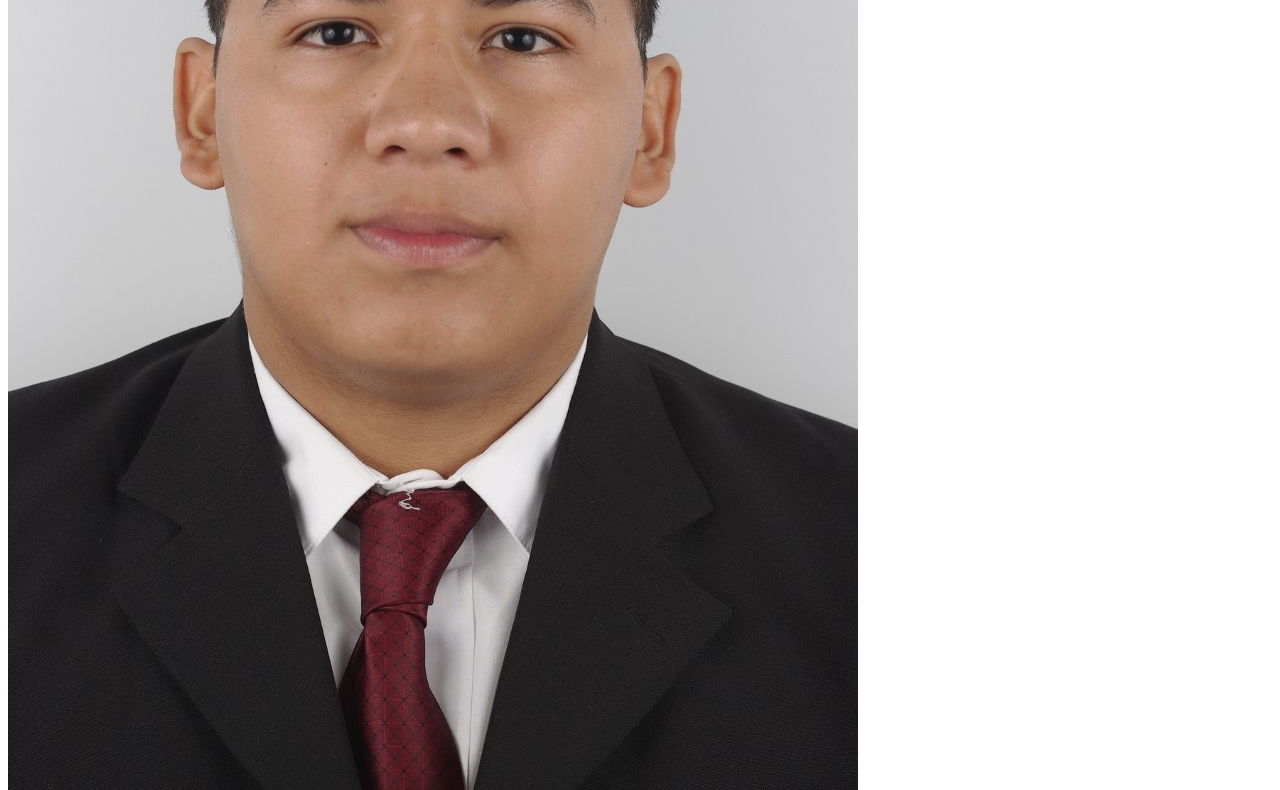
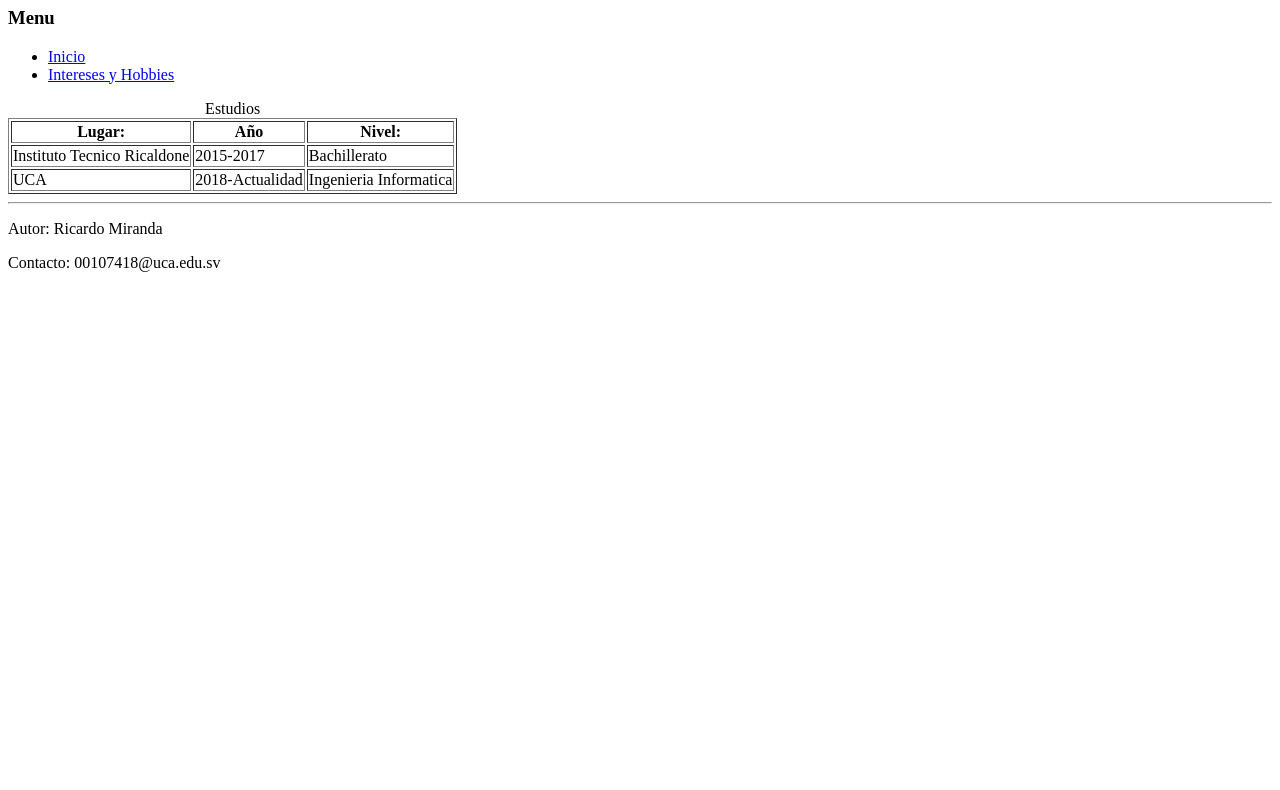
Before and after one commit to RicardoM1randa/Portafolio_PW0219_00107418, a plain HTML site: page Tarea1/estudios.html in a window 1280 px wide. Shown: the part 385-1175 px from the top of the page. After the commit the page ends 800 px from the top, so only its background shows below. Drawn offline with Linux system fonts and the light colour scheme.

Commit message:
[Tarea1] Pagina Estudios Terminada

```diff
--- a/Tarea1/estudios.html
+++ b/Tarea1/estudios.html
@@ -7,7 +7,41 @@
     <title>Estudios</title>
 </head>
 <body>
-    <img src="foto.jpg">
+    <img width="200" height="300" src="foto.jpg">
     <h1>Estudios</h1>
+    <section>
+        <h3>Menu</h3>
+        <ul>
+            <li><a href="index.html">Inicio</a></li>
+             <li><a href="hobbies.html">Intereses y Hobbies</a></li>
+        </ul>
+    </section>
+
+    <section>
+        <table border="1">
+            <caption>Estudios</caption>
+            <tr>
+                <th>Lugar:</th>
+                <th>Año</th>
+                <th>Nivel:</th>
+            </tr>
+            <tr>
+                <td>Instituto Tecnico Ricaldone</td>
+                <td>2015-2017</td>
+                <td>Bachillerato</td>
+            </tr>
+            <tr>
+                <td>UCA</td>
+                <td>2018-Actualidad</td>
+                <td>Ingenieria Informatica</td>
+            </tr>
+        </table>
+
+    </section>
 </body>
+<hr>
+<footer>
+    <p>Autor: Ricardo Miranda</p>
+    <p>Contacto: 00107418@uca.edu.sv</p>
+</footer>
 </html>
```
Also changed, not shown: Tarea1/hobbies.html (added).
